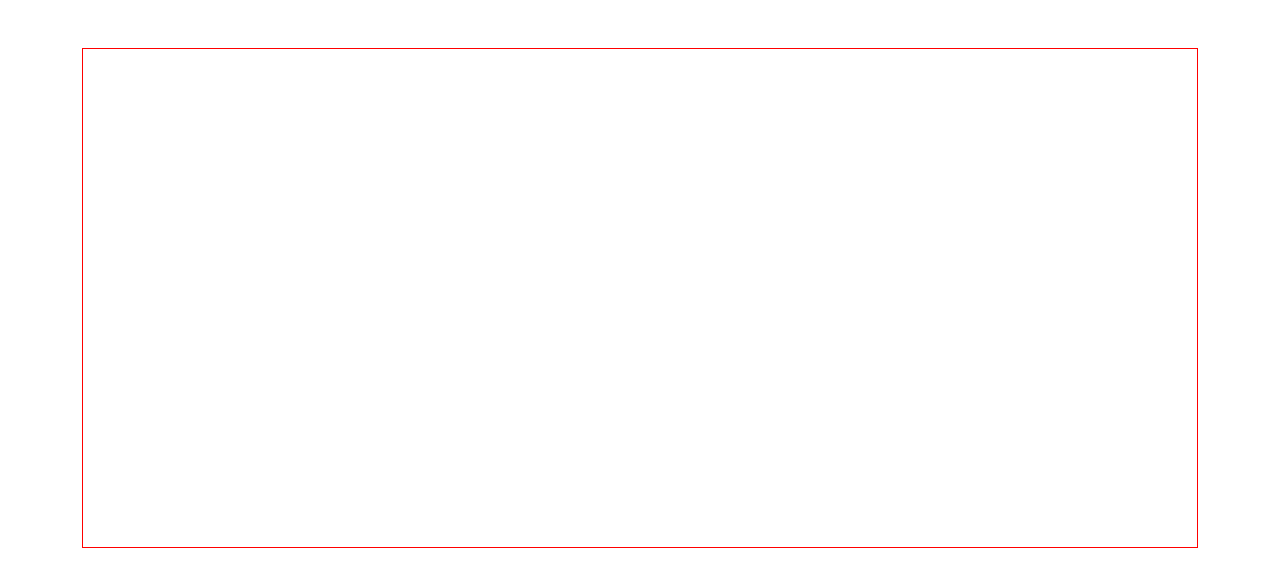
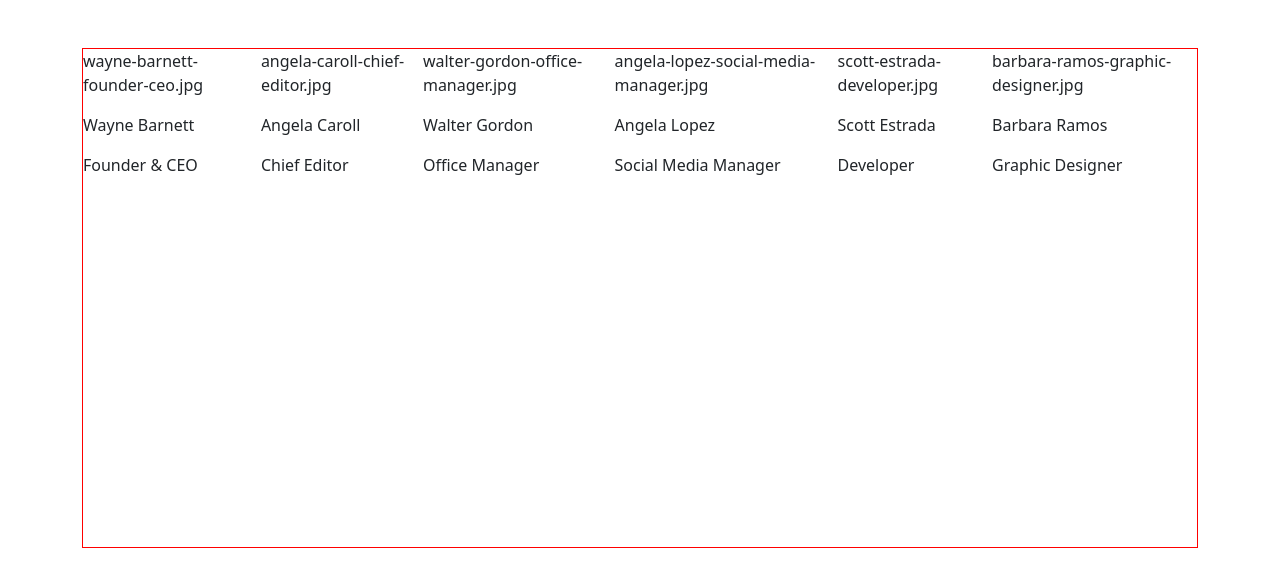
Before and after one commit to andreathepa/js-our-team, a plain HTML site: page index.html in a window 1280 px wide. Drawn offline with nearby package versions, Linux system fonts and the light colour scheme.

Commit message:
milestone 2

```diff
--- a/js/script.js
+++ b/js/script.js
@@ -1,49 +1,70 @@
 // MILESTONE 0:
 // Creare l’array di oggetti con le informazioni fornite (file informazioni team).
 
-let staff = [
+const staff = [
     {
-        'Nome': 'Wayne Barnett',
-        'Role': 'Founder & CEO',
-        'Image': 'wayne-barnett-founder-ceo.jpg'
+        'name': 'Wayne Barnett',
+        'role': 'Founder & CEO',
+        'image': 'wayne-barnett-founder-ceo.jpg'
     },
     {
-        'Nome': 'Angela Caroll',
-        'Role': 'Chief Editor',
-        'Image': 'angela-caroll-chief-editor.jpg'
+        'name': 'Angela Caroll',
+        'role': 'Chief Editor',
+        'image': 'angela-caroll-chief-editor.jpg'
     },
     {
-        'Nome': 'Walter Gordon',
-        'Role': 'Office Manager',
-        'Image': 'walter-gordon-office-manager.jpg'
+        'name': 'Walter Gordon',
+        'role': 'Office Manager',
+        'image': 'walter-gordon-office-manager.jpg'
     },
     {
-        'Nome': 'Angela Lopez',
-        'Role': 'Social Media Manager',
-        'Image': 'angela-lopez-social-media-manager.jpg'
+        'name': 'Angela Lopez',
+        'role': 'Social Media Manager',
+        'image': 'angela-lopez-social-media-manager.jpg'
     },
     {
-        'Nome': 'Scott Estrada',
-        'Role': 'Developer',
-        'Image': 'scott-estrada-developer.jpg'
+        'name': 'Scott Estrada',
+        'role': 'Developer',
+        'image': 'scott-estrada-developer.jpg'
     },
     {
-        'Nome': 'Barbara Ramos',
-        'Role': 'Graphic Designer',
-        'Image': 'barbara-ramos-graphic-designer.jpg'
+        'name': 'Barbara Ramos',
+        'role': 'Graphic Designer',
+        'image': 'barbara-ramos-graphic-designer.jpg'
     },
 
 ];
 
-console.log(staff)
+console.log(staff);
 
 // MILESTONE 1: Stampare su console, per ogni membro del team, le informazioni di nome, ruolo e la stringa della foto
 
-for(let i=0; i<staff.length; i++){
-    console.log(staff[i])
-}
+// for(let i=0; i<staff.length; i++){
+//     console.log(staff[i]);
+// }
 
 // MILESTONE 2:
 // Stampare le stesse informazioni su DOM sottoforma di stringhe
+
+let stamp = document.getElementById('output');
+
+for(let i=0; i<staff.length; i++){
+
+    let member = staff[i];
+
+    console.log(member);
+
+    let column = `<div>
+        <p>${member.image}</p>
+        <p>${member.name}</p>
+        <p>${member.role}</p></div>`;
+
+    // column.innerHTML += stamp; (E' SBAGLIATO!!!!!)
+
+    stamp.innerHTML += column;
+}
+
+
+
 // BONUS 1: Trasformare la stringa foto in una immagine effettiva
 // BONUS 2: Organizzare i singoli membri in card/schede (screenshot.png. Ovviamente è un esempio, siete liberi di farle come volete)
```
Also changed, not shown: index.html (+0 -1 lines).
